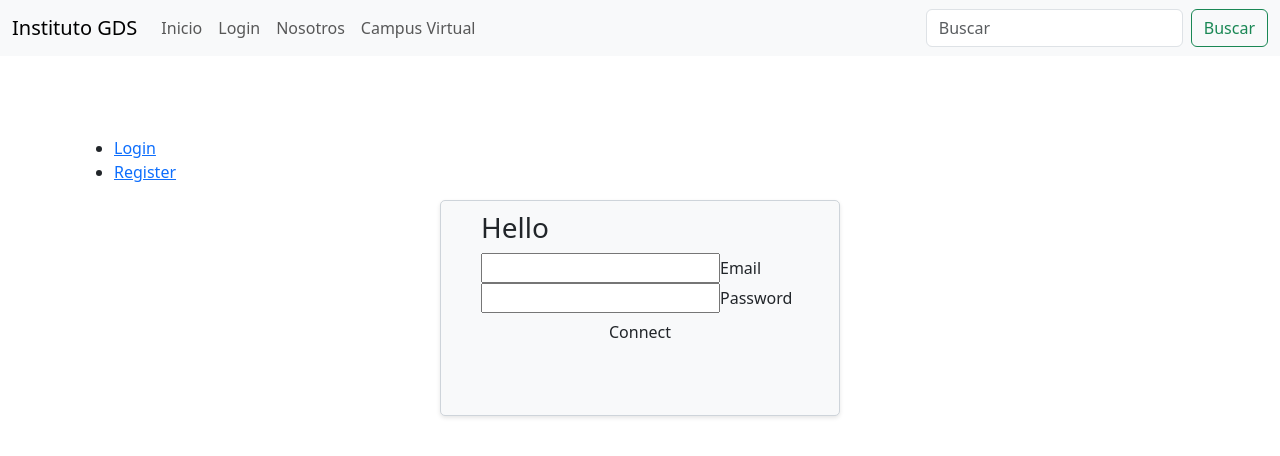
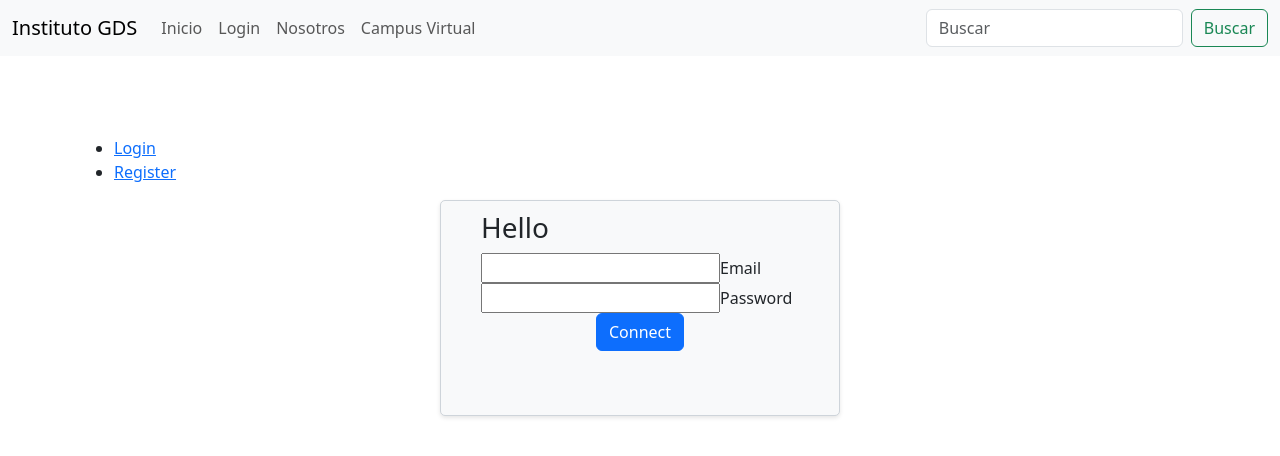
Before and after one commit to JonnyZ624/Proyecto-Unidad-Educativa, a React (Create React App) app: page /login in a window 1280 px wide. Shown: the top 456 px of the page. Built offline with nearby package versions, Linux system fonts and the light colour scheme.

Commit message:
ruta campus

```diff
--- a/package.json
+++ b/package.json
@@ -11,7 +11,7 @@
     "react": "^18.3.1",
     "react-bootstrap": "^2.10.2",
     "react-dom": "^18.3.1",
-    "react-router-dom": "^6.23.1",
+    "react-router-dom": "^6.24.1",
     "react-scripts": "5.0.1",
     "web-vitals": "^2.1.4"
   },
--- a/src/components/Login.jsx
+++ b/src/components/Login.jsx
@@ -1,9 +1,12 @@
 import React, { useState } from 'react';
+import Button from 'react-bootstrap/Button';
 import { getAuth, signInWithEmailAndPassword, createUserWithEmailAndPassword } from 'firebase/auth';
 import { ref, set } from 'firebase/database';
 import { auth, db } from '../config/Config';
 import './style/estilos.css';
 import { Link } from 'react-router-dom';
+import { useHistory } from 'react-router-dom';
+
 
 const AuthPage = () => {
   const [isLogin, setIsLogin] = useState(true);
@@ -14,6 +17,8 @@ const AuthPage = () => {
   const [emailConfirm, setEmailConfirm] = useState("");
   const [passwordConfirm, setPasswordConfirm] = useState("");
   const [error, setError] = useState(null);
+  /*const history = useHistory();
+  history.push('/campusVirtual');*/
 
   const handleLogin = async (e) => {
     e.preventDefault();
@@ -21,9 +26,12 @@ const AuthPage = () => {
     try {
       const userCredential = await signInWithEmailAndPassword(auth, email, password);
       console.log('Login successful:', userCredential);
+      window.location.href = '/campusVirtual';
+
     } catch (error) {
       setError(error.message);
     }
+
   };
 
   const handleRegister = async (e) => {
@@ -61,6 +69,8 @@ const AuthPage = () => {
     setPasswordConfirm("");
   };
 
+
+
   return (
     <div className="container white z-depth-2">
       <ul className="tabs teal">
@@ -88,7 +98,7 @@ const AuthPage = () => {
               </div>
             </div>
             <center>
-              <button className="btn waves-effect waves-light teal" type="submit">Connect</button>
+              <Button className="btn waves-effect waves-light teal" type="submit"  >Connect</Button>
               <br /><br />
             </center>
           </div>
```
Also changed, not shown: 1 other file (tests, documents, lock files or other folders).
